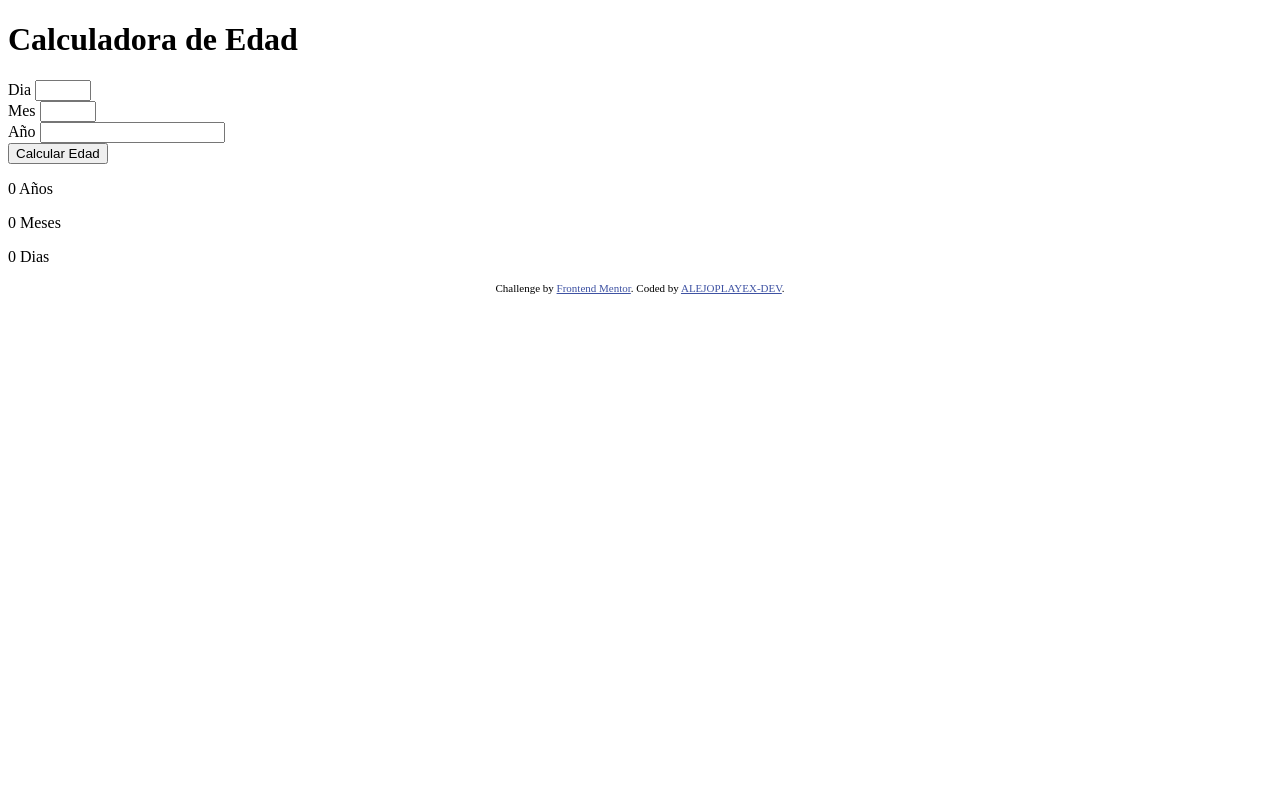
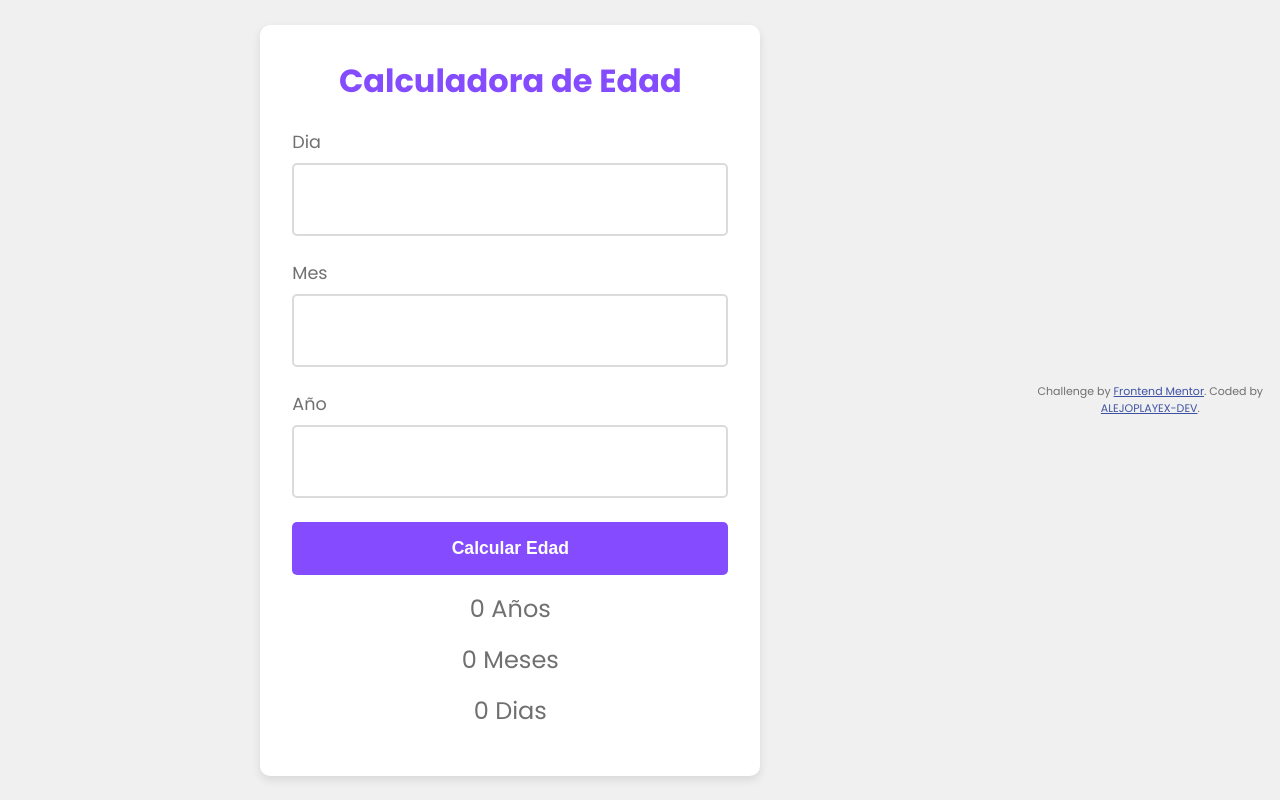
Before and after one commit to ALEJOPLAYEX/Calculadora-edad, a plain HTML site: page index.html in a window 1280 px wide. Drawn offline with Linux system fonts and the light colour scheme.

Commit message:
implementar css basic

```diff
--- a/index.html
+++ b/index.html
@@ -5,7 +5,7 @@
   <meta name="viewport" content="width=device-width, initial-scale=1.0"> <!-- displays site properly based on user's device -->
 
   <link rel="icon" type="image/png" sizes="32x32" href="./assets/images/favicon-32x32.png">
-
+  <link rel="stylesheet" href="/styles/style.css">
   <title>Frontend Mentor | Age calculator app</title>
 
   <!-- Feel free to remove these styles or customise in your own stylesheet 👍 -->
--- /dev/null
+++ b/styles/style.css
@@ -0,0 +1,135 @@
+/* Importar la fuente Poppins desde Google Fonts */
+@import url('https://fonts.googleapis.com/css2?family=Poppins:wght@400;700;800&display=swap');
+
+/* Definir las variables de color */
+:root {
+    --purple-500: hsl(259, 100%, 65%); /* Purple */
+    --red-400: hsl(0, 100%, 67%); /* Red */
+    --white: hsl(0, 100%, 100%); /* White */
+    --grey-100: hsl(0, 0%, 94%); /* Grey 100 */
+    --grey-200: hsl(0, 0%, 86%); /* Grey 200 */
+    --grey-500: hsl(0, 1%, 44%); /* Grey 500 */
+    --black: hsl(0, 0%, 0%); /* Black */
+}
+
+/* Establecer propiedades globales */
+* {
+    margin: 0;
+    padding: 0;
+    box-sizing: border-box;
+}
+
+body {
+    font-family: 'Poppins', sans-serif;
+    background-color: var(--grey-100);
+    display: flex;
+    justify-content: center;
+    align-items: center;
+    height: 100vh;
+    color: var(--grey-500);
+}
+
+.container {
+    width: 100%;
+    max-width: 1440px;  /* Desktop */
+    padding: 1rem;
+    display: flex;
+    justify-content: center;
+}
+
+.form-container {
+    background-color: var(--white);
+    padding: 2rem;
+    border-radius: 10px;
+    box-shadow: 0 4px 10px rgba(0, 0, 0, 0.1);
+    width: 100%;
+    max-width: 500px;
+}
+
+h1 {
+    text-align: center;
+    margin-bottom: 1.5rem;
+    font-size: 2rem;
+    font-weight: 700;
+    color: var(--purple-500);
+}
+
+.input-group {
+    margin-bottom: 1.5rem;
+}
+
+label {
+    font-size: 1.1rem;
+    color: var(--grey-500);
+    display: block;
+    margin-bottom: 0.5rem;
+}
+
+input[type="number"] {
+    width: 100%;
+    padding: 1rem;
+    font-size: 32px;  /* Tamaño de fuente de inputs */
+    border: 2px solid var(--grey-200);
+    border-radius: 5px;
+    outline: none;
+    color: var(--grey-500);
+}
+
+input[type="number"]:focus {
+    border-color: var(--purple-500);
+}
+
+button {
+    width: 100%;
+    padding: 1rem;
+    background-color: var(--purple-500);
+    color: var(--white);
+    border: none;
+    border-radius: 5px;
+    font-size: 1.1rem;
+    font-weight: 700;
+    cursor: pointer;
+    transition: background-color 0.3s ease;
+}
+
+button:hover {
+    background-color: var(--red-400);
+}
+
+/* Mostrar resultados */
+.age-result p {
+    font-size: 1.5rem;
+    text-align: center;
+    margin: 1rem 0;
+}
+
+#error-message {
+    color: var(--red-400);
+    font-size: 1rem;
+    text-align: center;
+    margin-top: 1rem;
+}
+
+/* Mobile-first design (pantallas pequeñas) */
+@media (max-width: 375px) {
+    .form-container {
+        padding: 1rem;
+    }
+
+    input[type="number"], button {
+        font-size: 32px;
+    }
+}
+
+/* Pantalla de tamaño medio y superior (Desktop: 1440px) */
+
+@media (min-width: 1440px) {
+    .container {
+        padding: 2rem;
+    }
+}
+
+/* Optimización para la accesibilidad */
+input[type="number"]:focus, button:focus {
+    outline: 3px solid var(--purple-500);
+}
```
